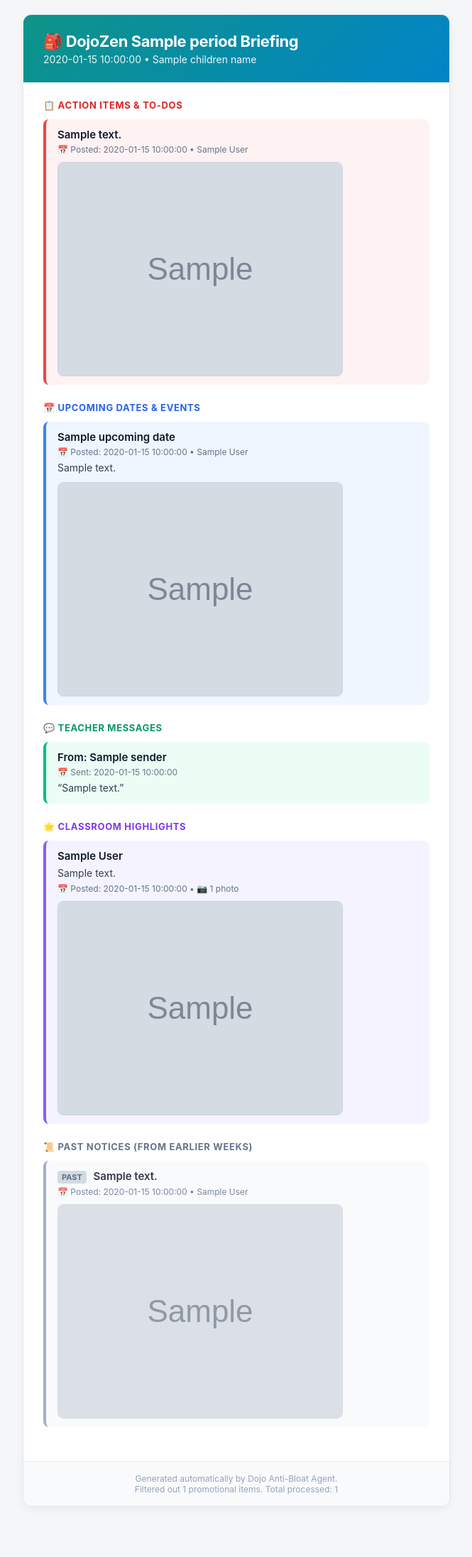
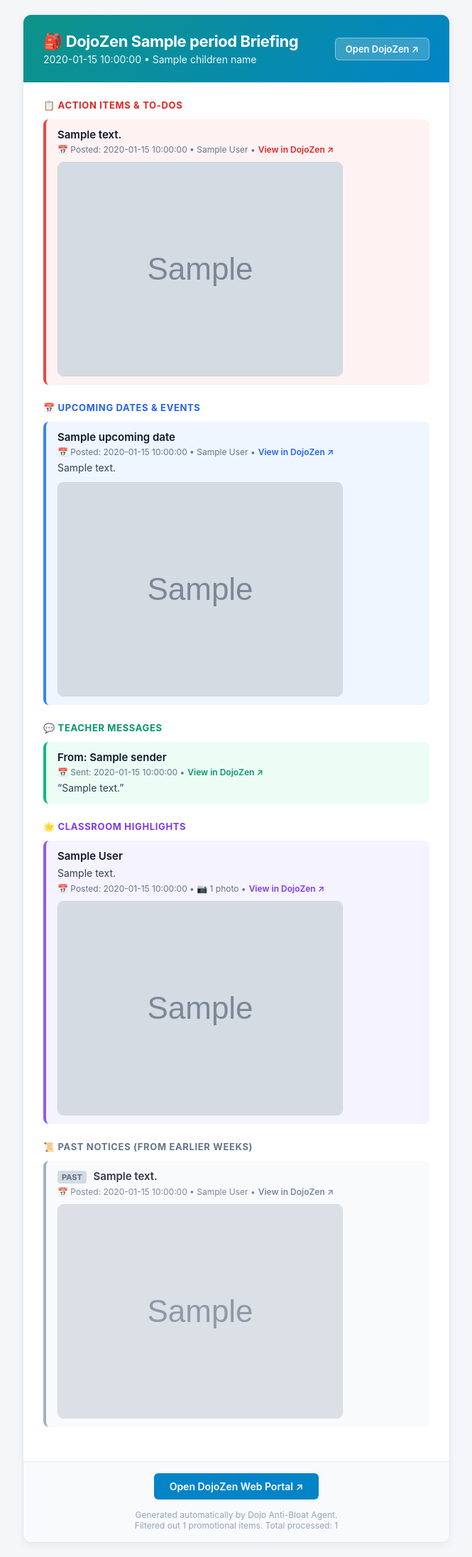
Before and after one commit to danielherrington/dojo-zen, a Python web app: template src/dojo/templates/email_digest.html in a window 1280 px wide. Shown: the whole page at 71% size, without its empty margins (307-972 px from the left). Before the commit the page ends 2122 px from the top, so only its background shows below. Run offline with Jinja, Linux system fonts and the light colour scheme; the template is opened without the code that fills it: most values are stand-ins (such as "Sample title", 1, 10 or a date in 2020); grey boxes marked "Sample" are stand-in pictures.

Commit message:
feat(email): direct all email links to DojoZen web portal instead of ClassDojo

```diff
--- a/src/dojo/config.py
+++ b/src/dojo/config.py
@@ -54,6 +54,11 @@ class Settings(BaseModel):
         default_factory=lambda: os.getenv("FAMILY_PHONE_NUMBERS", "")
     )  # Comma-separated E.164 phone numbers (e.g. "+13015550123,+13015550124")
 
+    # Web Portal URL for Email Links
+    app_base_url: str = Field(
+        default_factory=lambda: os.getenv("APP_BASE_URL", "https://dojo-zen-647998166555.us-central1.run.app")
+    )
+
     cron_secret: str = Field(default_factory=lambda: os.getenv("CRON_SECRET", "dojo-zen-cron-token"))
 
     def ensure_directories(self) -> None:
--- a/src/dojo/templates/email_digest.html
+++ b/src/dojo/templates/email_digest.html
@@ -151,6 +151,9 @@
 <body>
   <div class="container">
     <div class="header">
+      <table role="presentation" border="0" cellpadding="0" cellspacing="0" width="100%">
+        <tr>
+          <td valign="middle">
             <h1>🎒 DojoZen {{ briefing.period or 'Daily' }} Briefing</h1>
             <p class="subtitle">
               {{ briefing.generated_at }}
@@ -158,6 +161,14 @@
                 &bull; {{ briefing.children_names | join(', ') }}
               {% endif %}
             </p>
+          </td>
+          <td align="right" valign="middle" style="white-space: nowrap;">
+            <a href="{{ app_base_url }}" target="_blank" style="display: inline-block; background: rgba(255, 255, 255, 0.2); border: 1px solid rgba(255, 255, 255, 0.4); color: #ffffff; text-decoration: none; padding: 7px 14px; border-radius: 6px; font-size: 13px; font-weight: 600;">
+              Open DojoZen ↗
+            </a>
+          </td>
+        </tr>
+      </table>
     </div>
 
     <div class="content">
@@ -184,11 +195,14 @@
                 <div class="item-meta">
                   📅 Posted: {{ item.posted_at_str }}
                   {% if item.author %} &bull; {{ item.author }}{% endif %}
+                  {% if item.item_id %}
+                    &bull; <a href="{{ app_base_url }}/?item={{ item.item_id }}#item-{{ item.item_id }}" target="_blank" style="color: #dc2626; text-decoration: none; font-weight: 600;">View in DojoZen ↗</a>
+                  {% endif %}
                 </div>
                 {% if item.image_urls %}
                   <div style="margin-top: 10px;">
                     {% for img in item.image_urls %}
-                      <a href="{{ img }}" target="_blank" style="display: block; margin-top: 8px; text-decoration: none;">
+                      <a href="{% if item.item_id %}{{ app_base_url }}/?item={{ item.item_id }}#item-{{ item.item_id }}{% else %}{{ img }}{% endif %}" target="_blank" style="display: block; margin-top: 8px; text-decoration: none;">
                         <img src="{{ img }}" alt="Flyer / Attachment" style="max-width: 100%; height: auto; border-radius: 8px; display: block; border: 1px solid #cbd5e1;" />
                       </a>
                     {% endfor %}
@@ -209,6 +223,9 @@
                 <div class="item-meta">
                   📅 Posted: {{ d.posted_at_str }}
                   {% if d.author %} &bull; {{ d.author }}{% endif %}
+                  {% if d.item_id %}
+                    &bull; <a href="{{ app_base_url }}/?item={{ d.item_id }}#item-{{ d.item_id }}" target="_blank" style="color: #2563eb; text-decoration: none; font-weight: 600;">View in DojoZen ↗</a>
+                  {% endif %}
                 </div>
                 {% if d.details and d.details != d.title %}
                   <p class="item-body">{{ d.details }}</p>
@@ -216,7 +233,7 @@
                 {% if d.image_urls %}
                   <div style="margin-top: 10px;">
                     {% for img in d.image_urls %}
-                      <a href="{{ img }}" target="_blank" style="display: block; margin-top: 8px; text-decoration: none;">
+                      <a href="{% if d.item_id %}{{ app_base_url }}/?item={{ d.item_id }}#item-{{ d.item_id }}{% else %}{{ img }}{% endif %}" target="_blank" style="display: block; margin-top: 8px; text-decoration: none;">
                         <img src="{{ img }}" alt="Event Flyer / Attachment" style="max-width: 100%; height: auto; border-radius: 8px; display: block; border: 1px solid #cbd5e1;" />
                       </a>
                     {% endfor %}
@@ -234,7 +251,12 @@
             {% for msg in briefing.teacher_notes %}
               <div class="card card-msg">
                 <div class="item-title">From: {{ msg.sender }}</div>
-                <div class="item-meta">📅 Sent: {{ msg.posted_at_str }}</div>
+                <div class="item-meta">
+                  📅 Sent: {{ msg.posted_at_str }}
+                  {% if msg.item_id %}
+                    &bull; <a href="{{ app_base_url }}/?item={{ msg.item_id }}#item-{{ msg.item_id }}" target="_blank" style="color: #059669; text-decoration: none; font-weight: 600;">View in DojoZen ↗</a>
+                  {% endif %}
+                </div>
                 <p class="item-body">&ldquo;{{ msg.body }}&rdquo;</p>
               </div>
             {% endfor %}
@@ -254,11 +276,14 @@
                   {% if h.attachment_count > 0 %}
                     &bull; 📷 {{ h.attachment_count }} photo{% if h.attachment_count > 1 %}s{% endif %}
                   {% endif %}
+                  {% if h.item_id %}
+                    &bull; <a href="{{ app_base_url }}/?item={{ h.item_id }}#item-{{ h.item_id }}" target="_blank" style="color: #7c3aed; text-decoration: none; font-weight: 600;">View in DojoZen ↗</a>
+                  {% endif %}
                 </div>
                 {% if h.image_urls %}
                   <div style="margin-top: 10px;">
                     {% for img in h.image_urls %}
-                      <a href="{{ img }}" target="_blank" style="display: block; margin-top: 8px; text-decoration: none;">
+                      <a href="{% if h.item_id %}{{ app_base_url }}/?item={{ h.item_id }}#item-{{ h.item_id }}{% else %}{{ img }}{% endif %}" target="_blank" style="display: block; margin-top: 8px; text-decoration: none;">
                         <img src="{{ img }}" alt="Classroom Photo" style="max-width: 100%; height: auto; border-radius: 8px; display: block; border: 1px solid #cbd5e1;" />
                       </a>
                     {% endfor %}
@@ -282,11 +307,14 @@
                 <div class="item-meta">
                   📅 Posted: {{ item.posted_at_str }}
                   {% if item.author %} &bull; {{ item.author }}{% endif %}
+                  {% if item.item_id %}
+                    &bull; <a href="{{ app_base_url }}/?item={{ item.item_id }}#item-{{ item.item_id }}" target="_blank" style="color: #64748b; text-decoration: none; font-weight: 600;">View in DojoZen ↗</a>
+                  {% endif %}
                 </div>
                 {% if item.image_urls %}
                   <div style="margin-top: 10px;">
                     {% for img in item.image_urls %}
-                      <a href="{{ img }}" target="_blank" style="display: block; margin-top: 8px; text-decoration: none;">
+                      <a href="{% if item.item_id %}{{ app_base_url }}/?item={{ item.item_id }}#item-{{ item.item_id }}{% else %}{{ img }}{% endif %}" target="_blank" style="display: block; margin-top: 8px; text-decoration: none;">
                         <img src="{{ img }}" alt="Flyer / Attachment" style="max-width: 100%; height: auto; border-radius: 8px; display: block; border: 1px solid #cbd5e1;" />
                       </a>
                     {% endfor %}
@@ -301,9 +329,16 @@
     </div>
 
     <div class="footer">
+      <div style="margin-bottom: 14px;">
+        <a href="{{ app_base_url }}" target="_blank" style="display: inline-block; background: #0284c7; color: #ffffff; text-decoration: none; padding: 10px 22px; border-radius: 6px; font-weight: 600; font-size: 14px;">
+          Open DojoZen Web Portal ↗
+        </a>
+      </div>
+      <div>
         Generated automatically by Dojo Anti-Bloat Agent.<br>
         Filtered out {{ briefing.filtered_bloat_count }} promotional items. Total processed: {{ briefing.raw_item_count }}
       </div>
     </div>
+  </div>
 </body>
 </html>
```
Also changed, not shown: src/dojo/digest.py (+25 -11 lines), src/dojo/mailer.py (+8 -2 lines), src/dojo/templates/email_alert.html (+9 -0 lines), tests/test_mailer.py (+50 -0 lines). Lines whose indentation alone changed are shown as unchanged.
